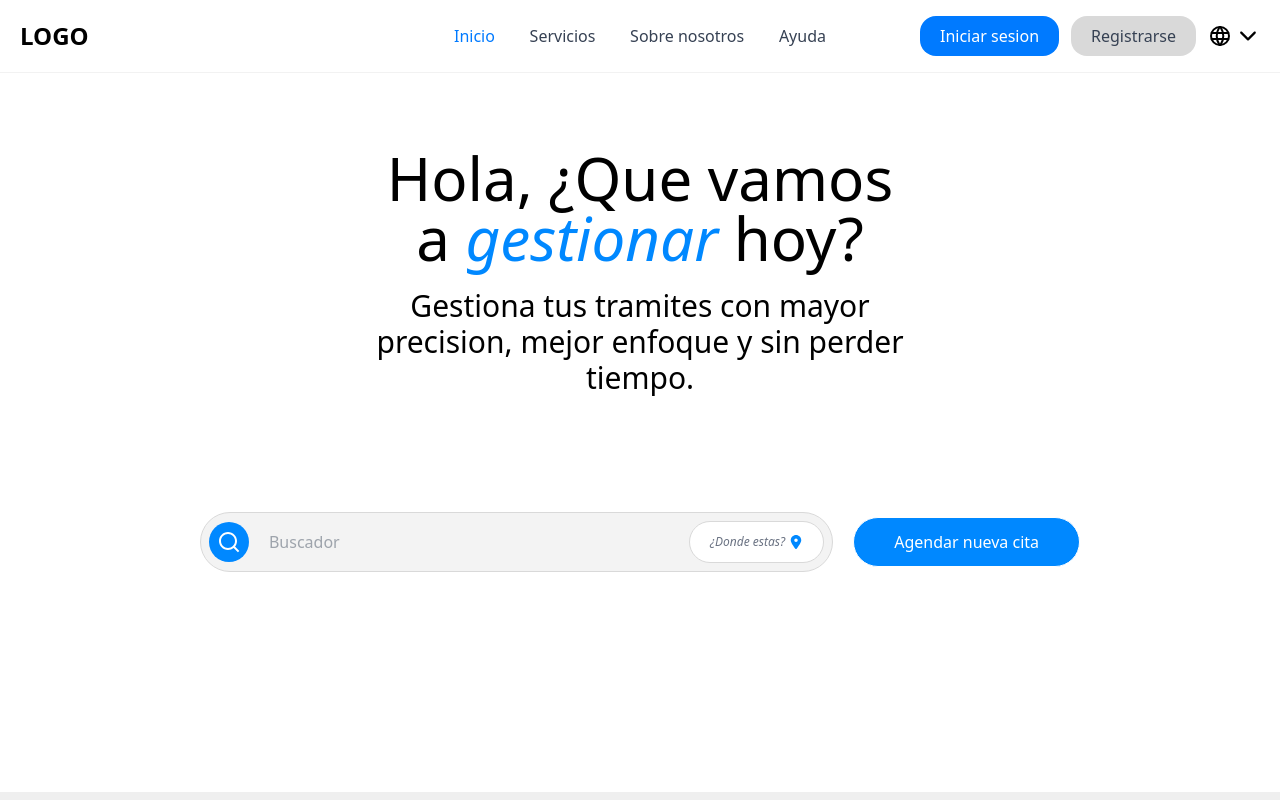
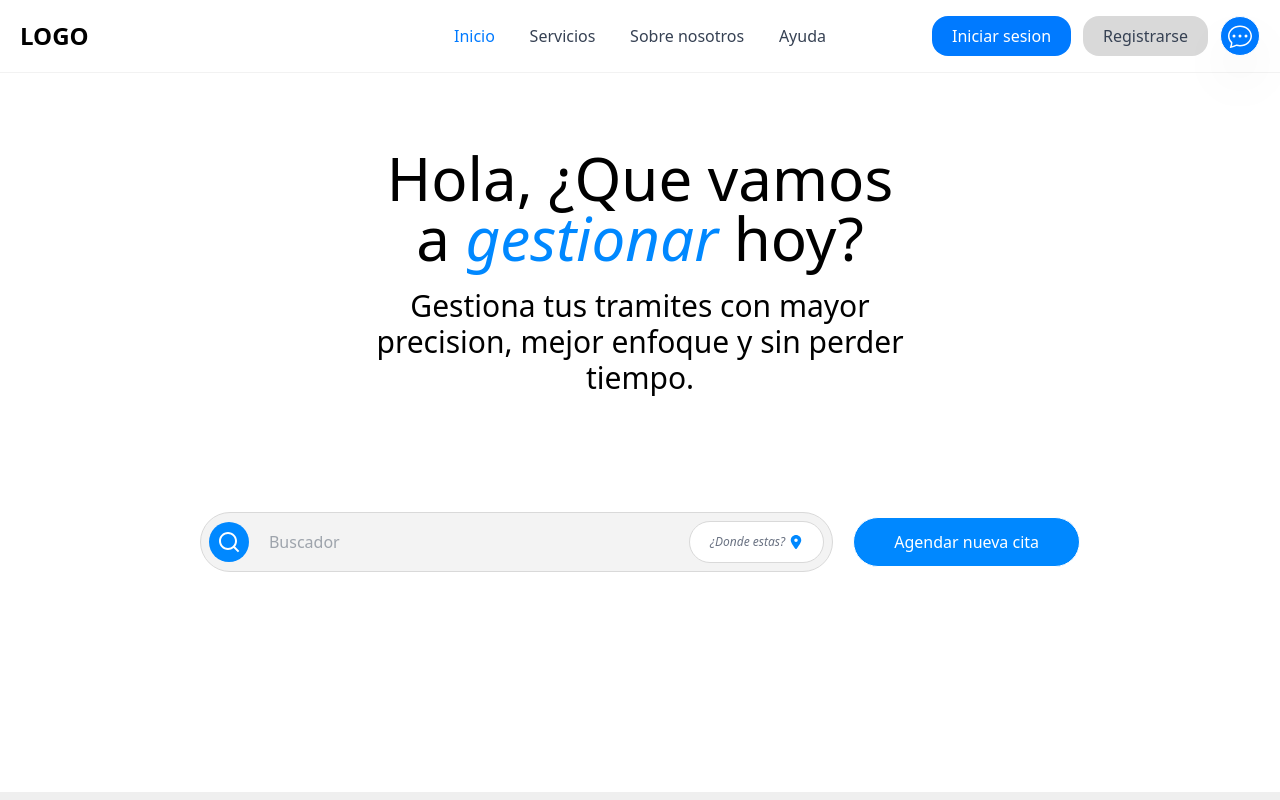
Before and after one commit to Urpirio/s-gob-2025, a Next.js app: page / in a window 1280 px wide. Shown: the top 800 px of the page. Built offline with nearby package versions, Linux system fonts and the light colour scheme.

Commit message:
Btn para desplegar el chatbot

```diff
--- a/components/components - globals/components/Header.jsx
+++ b/components/components - globals/components/Header.jsx
@@ -1,12 +1,13 @@
 'use client';
 import Link from "next/link";
 import { useRouter, usePathname } from "next/navigation";
-import { TbWorld } from "react-icons/tb";
-import { IoIosArrowDown } from "react-icons/io";
 import { GiHamburgerMenu } from "react-icons/gi";
 import { IoMdClose } from "react-icons/io";
 import { DeployMenuMovil } from "../func/DeployMenuMovil";
 import { useEffect } from "react";
+import { BsChatDots } from "react-icons/bs";
+import { DeployChatBotContainer } from "./ChatBotContainer";
+
 
 export let SetMenu;
 export default function Header() {
@@ -35,9 +36,10 @@ export default function Header() {
       <div className="hidden flex-grow justify-end gap-3  w-[30%] lg:flex">
         <Link href={'/Login'} className="bg-primary py-2 px-5 rounded-2xl text-white">Iniciar sesion</Link>
         <Link href={'/Registro'} className="bg-gray-100 py-2 px-5 rounded-2xl text-gray-700">Registrarse</Link>
-        <button className="flex gap-1 items-center text-2xl">
-          <TbWorld/>
-          <IoIosArrowDown/>
+        <button
+        onClick={()=>DeployChatBotContainer(true)}
+        className="flex gap-1 text-2xl border rounded-full h-10 w-10 justify-center items-center bg-primary text-white shadow-2xl cursor-pointer hover:opacity-75 transition-all duration-200 hover:scale-110">
+         <BsChatDots/>
         </button>
       </div>
       <div className="flex justify-end items-center w-[30%] lg:hidden">
```
